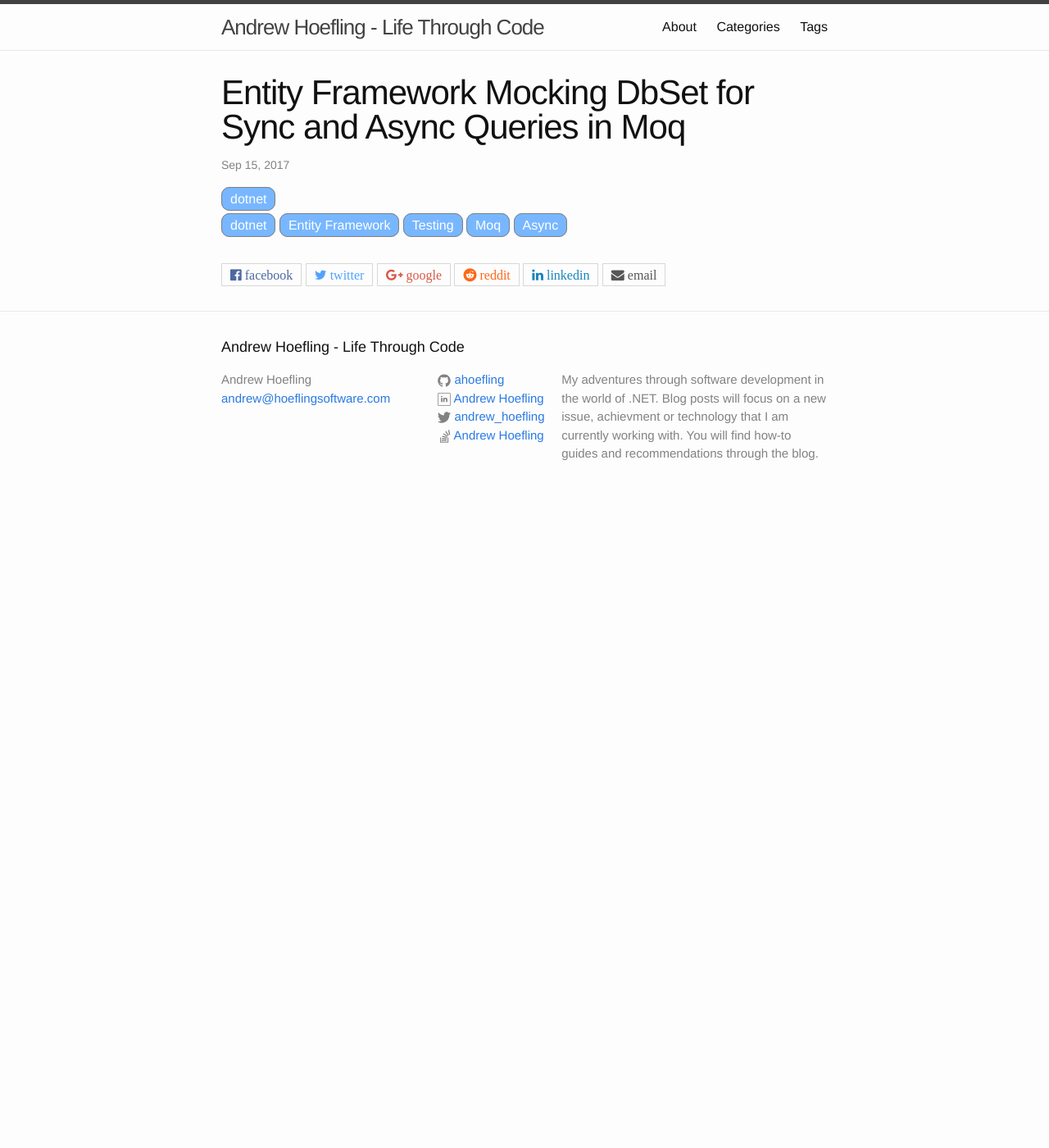
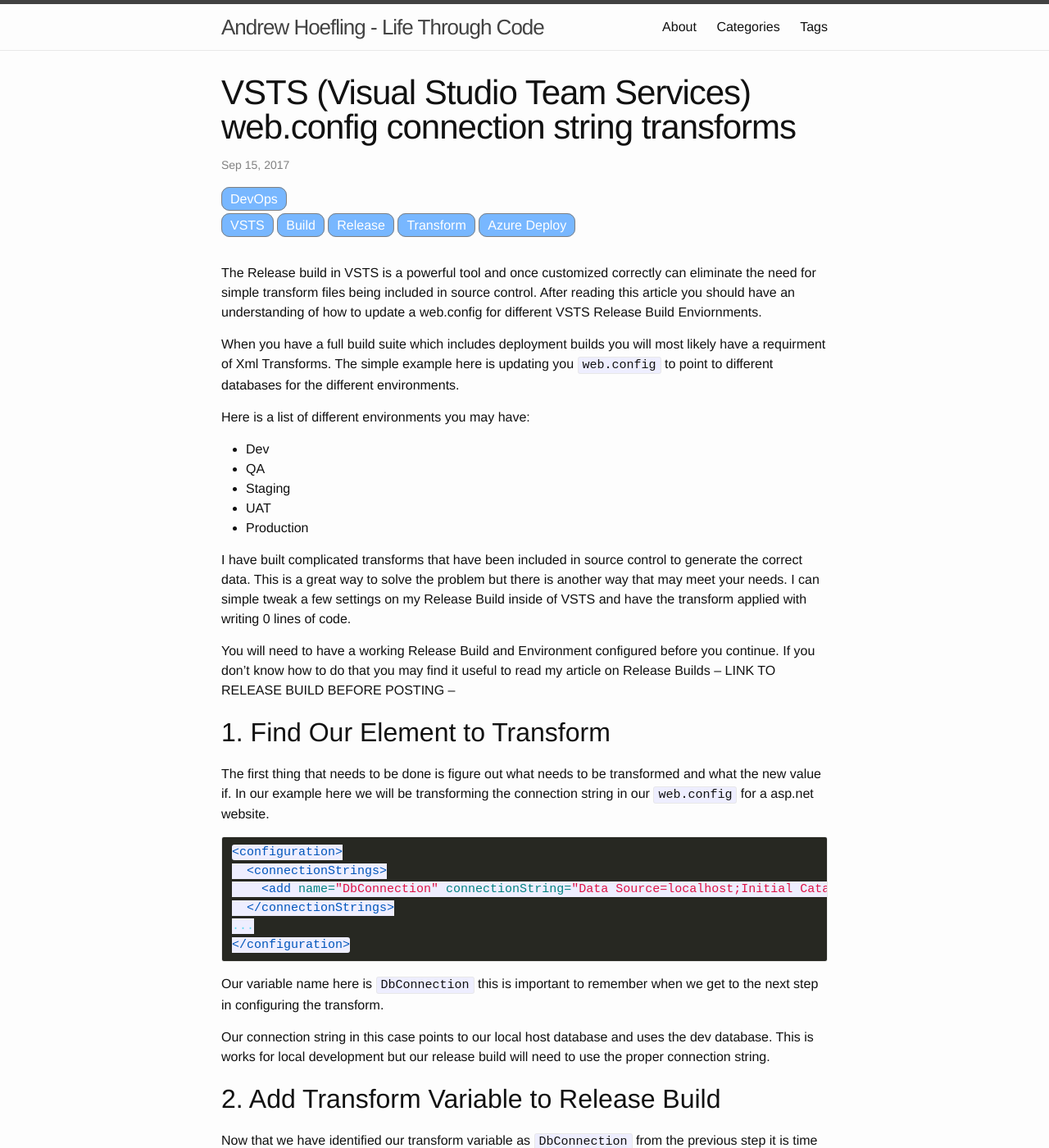
Before and after one commit to SkyeHoefling/ahoefling.github.io, a Jekyll site: the page built from _posts/2017-09-15-VSTS-Dev-Ops-Release-Build-Xml-Transform.md, in a window 1280 px wide and 1400 px high. Shown: the whole window at 82% size. Built offline with Jekyll 4.4.1, drawn with Linux system fonts in a browser that asks for light colours; nearby versions of some CDN libraries; comment, search, counter and statistics services are not loaded; some of the changed text lies outside the part shown.

Commit message:
First draft of connection string transform and final image of var substition added

```diff
--- a/_posts/2017-09-15-VSTS-Dev-Ops-Release-Build-Xml-Transform.md
+++ b/_posts/2017-09-15-VSTS-Dev-Ops-Release-Build-Xml-Transform.md
@@ -1,9 +1,73 @@
 ---
 layout: post
-title:  Entity Framework Mocking DbSet for Sync and Async Queries in Moq
-modified: 2017-07-03 08:00:00
-categories: dotnet
-tags: [dotnet, Entity Framework, Testing, Moq, Async]
+title:  VSTS (Visual Studio Team Services) web.config connection string transforms
+modified: 2017-09-15 08:00:00
+categories: DevOps
+tags: [VSTS, Build, Release, Transform, Azure Deploy]
 share: true
 comments: true
 ---
+The Release build in VSTS is a powerful tool and once customized correctly can eliminate the need for simple transform files being included in source control. After reading this article you should have an understanding of how to update a web.config for different VSTS Release Build Enviornments.
+
+When you have a full build suite which includes deployment builds you will most likely have a requirment of Xml Transforms. The simple example here is updating you `web.config` to point to different databases for the different environments.
+
+Here is a list of different environments you may have:
+
+* Dev
+* QA
+* Staging
+* UAT
+* Production
+
+I have built complicated transforms that have been included in source control to generate the correct data. This is a great way to solve the problem but there is another way that may meet your needs. I can simple tweak a few settings on my Release Build inside of VSTS and have the transform applied with writing 0 lines of code.
+
+You will need to have a working Release Build and Environment configured before you continue. If you don't know how to do that you may find it useful to read my article on Release Builds
+-- LINK TO RELEASE BUILD BEFORE POSTING --
+
+## 1. Find Our Element to Transform ##
+The first thing that needs to be done is figure out what needs to be transformed and what the new value if. In our example here we will be transforming the connection string in our `web.config` for a asp.net website.
+
+{% highlight xml linenose %}
+<configuration>
+  <connectionStrings>
+    <add name="DbConnection" connectionString="Data Source=localhost;Initial Catalog=dev;Integrated Security=true;" providerName="System.Data.SqlClient"/>>
+  </connectionStrings>
+...
+</configuration>
+{% endhighlight %}
+
+Our variable name here is `DbConnection` this is important to remember when we get to the next step in configuring the transform.
+
+Our connection string in this case points to our local host database and uses the dev database. This is works for local development but our release build will need to use the proper connection string.
+
+## 2. Add Transform Variable to Release Build ##
+Now that we have identified our transform variable as `DbConnection` from the previous step it is time to configure our Release Build Variable to perform the transform on deployment.
+
+Open up the Release Build in your VSTS instance, the default view is the Pipeline which is the first tab. You should see several tabs that you can navigate to. Head over to the variables tab and add in the new connection string variable
+
+Variable Format:
+
+* Name - Value - Environment
+
+In my case I have a Staging and a UAT (User Acceptance Testing) server and here is a screenshot of how my variables are configured:
+
+![Release Variables]({{ site.url }}/assets/posts/2017-10/transform-variable.png)
+
+Remember earlier we said we need to remember the connection string name `DbConnection` that is important here and as you can see from my screenshot it matches. The system will automatically find the correct XML element and update it.
+
+## 3. Configure Build Task ##
+Now that our Release Build variables have been correctly configured we can configure our build task to enable the XML Transforms.
+
+On the edit page of our VSTS Release Build select the Tasks tab and pick the environment. Another way to get to the correct page is select the pipeline view and navigate to the correct environment in your build process. You will need to do this for each environment that you want to perform the XML Transform on.
+
+1. Now viewing your tasks you should have an Azure App Service Deploy task, select that task.
+2. Scroll down towards the bottom of the task and expand the "File Transforms & Variable Substitions Options"
+3. Once you expand the options there will be several checkboxes, make sure you check the setting "XML Variable Substition"
+
+Here is a screenshot of how my configuration looks:
+![XML Variable Substition Setting]({{ site.url }}/assets/posts/2017-10/xml-variable-substition-task.png)
+
+## 4. Deploy ##
+Everything is configured correctly and you are ready to deploy. Fire off your build and once it completes everything should be transformed.
+
+If you would like to manually verify this I would recommend using the Kudu Tools built into Azure and manually verify the connection string is correct.
```
Also changed, not shown: assets/posts/2017-10/xml-variable-substition-task.png (added).
